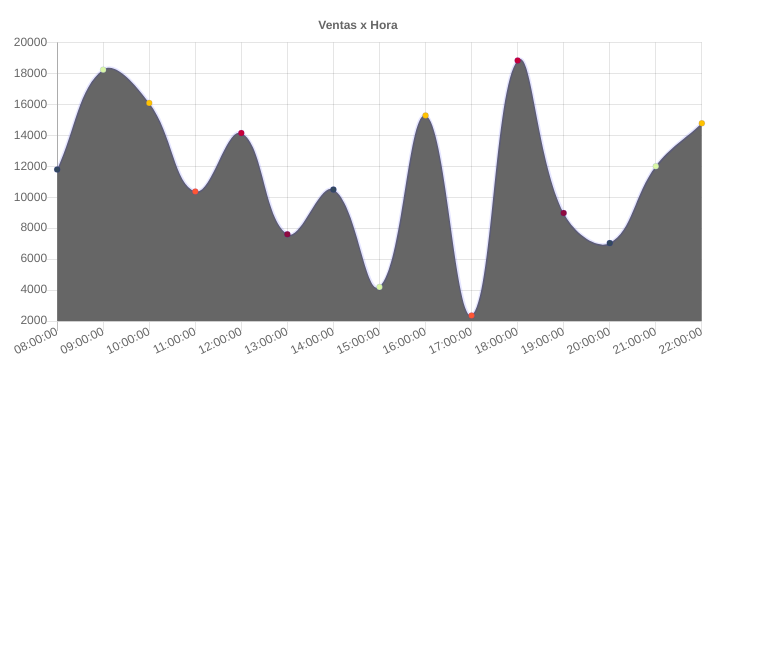
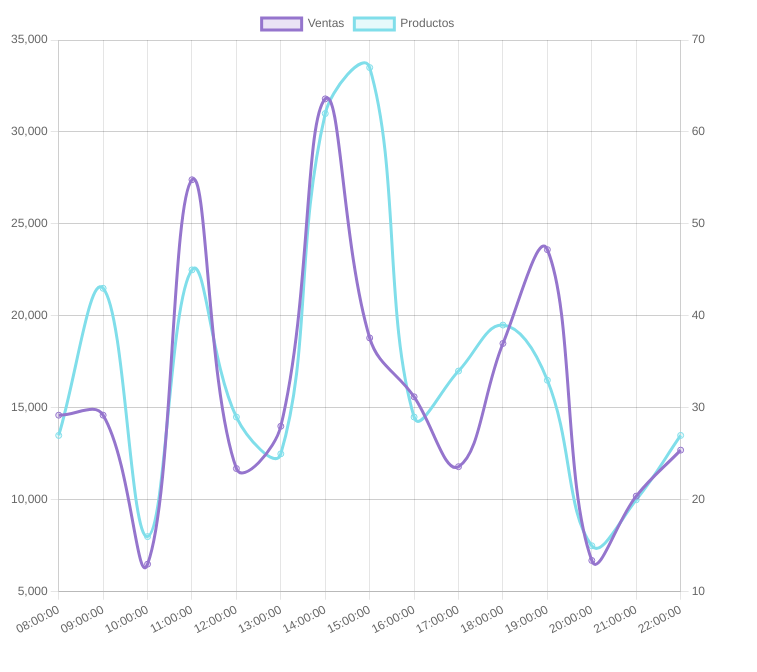
Before and after one commit to Wlly1618/charts, a plain HTML site: page index.html in a window 1280 px wide. Shown: the whole page, without its empty margins (0-757 px from the left). Drawn offline with nearby package versions, Linux system fonts and the light colour scheme.

Commit message:
chart running fine

```diff
--- a/chart.js
+++ b/chart.js
@@ -2,42 +2,42 @@ import { get_data, get_column, get_keys } from './data.js';
 
 const call_charts = async () => {
   const dataset = await get_data('./dataset_ventas.csv');
-
+  console.log(dataset)
   render_main_chart(dataset);
 }
 
-const groupByTime = (data, times) => {
-  const groupedData = times.reduce((acc, time) => {
+const group_by_time = (data, times) => {
+  const grouped = times.reduce((acc, time) => {
     acc[time] = [];
     return acc;
   }, {});
 
   data.forEach(item => {
-    const saleTime = item.time.split(':')[0] + ':00:00';
-    if (groupedData[saleTime]) {
-      groupedData[saleTime].push(item);
+    const sale_time = item.time.split(':')[0] + ':00:00';
+    if (grouped[sale_time]) {
+      grouped[sale_time].push(item);
     }
   });
 
-  return groupedData;
+  return grouped;
 };
 
 const colors = [
-  "rgb(52, 73, 94)",
-  "rgb(218, 247, 166)",
-  "rgb(255, 195, 0)",
-  "rgb(255, 87, 51)",
-  "rgb(199, 0, 57)",
-  "rgb(144, 12, 63)",
-  "rgb(52, 73, 94)",
-  "rgb(218, 247, 166)",
-  "rgb(255, 195, 0)",
-  "rgb(255, 87, 51)",
-  "rgb(199, 0, 57)",
-  "rgb(144, 12, 63)",
-  "rgb(52, 73, 94)",
-  "rgb(218, 247, 166)",
-  "rgb(255, 195, 0)",
+  'rgb(128, 222, 234)',
+  'rgb(179, 229, 252)',
+  'rgb(129, 212, 250)',
+  'rgb(121, 134, 203)',
+  'rgb(149, 117, 205)',
+  'rgb(240, 98, 146)',
+]
+
+const bg_colors = [
+  'rgba(128, 222, 234, .2)',
+  'rgba(179, 229, 252, .2)',
+  'rgba(129, 212, 250, .2)',
+  'rgba(121, 134, 203, .2)',
+  'rgba(149, 117, 205, .2)',
+  'rgba(240, 98, 146, .2)',
 ]
 
 const render_main_chart = (dataset) => {
@@ -47,42 +47,64 @@ const render_main_chart = (dataset) => {
     '20:00:00', '21:00:00', '22:00:00',
   ];
 
-  const groupedSales = groupByTime(dataset, times);
+  const groupedSales = group_by_time(dataset, times);
 
-  const total = () => {
+  const get_totals = (data, arg) => {
     const array = [];
     times.forEach(time => {
       let temp = 0;
-      groupedSales[time].forEach(element => {
-        temp += parseFloat(element.price);
+      data[time].forEach(element => {
+        if (arg == 0) temp += parseFloat(element.amount);
+        if (arg == 1) temp += parseFloat(element.price);
       });
-      array.push(temp);
+      array.push(parseInt(temp));
     })
 
     return array;
   }
 
+  const prods = get_totals(groupedSales, 0);
+  const prices = get_totals(groupedSales, 1);
+
   const data = {
     labels: times,
     datasets: [
       {
-        data: total(),
-        backgroundColor: colors,
-        borderColor: "rgba(0,0,255,0.1)",
+        label: 'Ventas',
+        data: prices,
+        backgroundColor: bg_colors[4],
+        borderColor: colors[4],
+        tension: .4,
+        yAxisID: 'y',
+      },
+      {
+        label: 'Productos',
+        data: prods,
+        backgroundColor: bg_colors[0],
+        borderColor: colors[0],
+        tension: .4,
+        yAxisID: 'y1',
       },
     ]
   }
 
   const options = {
     responsive: true,
-    legend: {
-      display: false
-    },
-    title: {
-      display: true,
-      text: 'Ventas x Hora'
+    scales: {
+      y: {
+
+        display: true,
+        position: 'left',
+      },
+      y1: {
+        display: true,
+        position: 'right',
+        ticks: {
+          beginAtZero: true,
+        },
+      },
     }
-  }
+  };
 
   new Chart('main_chart', { type: 'line', data, options }, )
 }
--- a/dataset_ventas.csv
+++ b/dataset_ventas.csv
@@ -1,101 +1,101 @@
 product,amount,price,time,total
-Agua Vittalissima 6L,5,1447.22,06:01:00,"7236.1"
-Fernet Branca 750ml,6,1851.31,07:55:00,"11107.86"
-Merengadas,9,945.98,13:42:00,"8513.82"
-Soda Torraso 2L,4,1159.03,21:32:00,"4636.12"
-Traviata x3,1,624.13,20:53:00,"624.13"
-Chocolinas,6,641.21,20:02:00,"3847.26"
-Fernet Branca 750ml,10,1973.76,16:36:00,"19737.6"
-Raid mata moscas,4,347.3,15:32:00,"1389.2"
-Dulce de leche 400gr,10,3497.74,21:30:00,"34977.399999999994"
-Merengadas,8,848.49,14:01:00,"6787.92"
-Cepita 1L Manzana,3,3929.1,21:32:00,"11787.3"
-Cepita 1L Manzana,8,2727.47,08:51:00,"21819.76"
-Cepita 1L Durazno,7,722.18,18:13:00,"5055.259999999999"
-Agua Vittalissima 6L,2,1613.12,17:32:00,"3226.24"
-Cepita 500ml,6,1644.95,10:36:00,"9869.7"
-Raid mata moscas,1,165.64,21:15:00,"165.64"
-Soda Torraso 2L,2,2087.87,12:31:00,"4175.74"
-Cepita 500ml,7,86.77,22:45:00,"607.39"
-Cepita 500ml,10,663.2,16:35:00,"6632.0"
-Cafe Cabrales Molido 250gr,5,1432.08,19:52:00,"7160.4"
-Alcohol en gel,6,323.79,08:26:00,"1942.7400000000002"
-Chocolinas,5,1755.47,09:59:00,"8777.35"
-Merengadas,3,564.88,22:22:00,"1694.6399999999999"
-Merengadas,4,2558.86,12:10:00,"10235.44"
-Cepita 1L Durazno,2,1685.45,18:50:00,"3370.9"
-Agua Vittalissima 6L,7,1744.83,15:50:00,"12213.81"
-Raid mata cucarachas,1,1106.93,09:42:00,"1106.93"
-Fernet Branca 750ml,7,2726.93,07:22:00,"19088.51"
-Agua Vittalissima 6L,1,3669.25,12:41:00,"3669.25"
-Agua Vittalissima 6L,7,3127.63,20:05:00,"21893.41"
-Cepita 1L Durazno,4,1807.15,06:01:00,"7228.6"
-Merengadas,9,1666.6,10:01:00,"14999.4"
-Pepsi 2L,6,2260.73,16:02:00,"13564.380000000001"
-Traviata x3,4,264.41,22:22:00,"1057.64"
-Agua Vittalissima 6L,3,253.42,22:03:00,"760.26"
-Cepita 1L Durazno,3,3799.49,08:37:00,"11398.47"
-Raid mata moscas,9,949.16,07:28:00,"8542.44"
-Cepita 1L Manzana,3,2105.74,15:53:00,"6317.219999999999"
-Chocolinas,8,2731.81,22:16:00,"21854.48"
-Cepita 1L Manzana,7,2574.34,22:39:00,"18020.38"
-Merengadas,3,290.32,21:03:00,"870.96"
-Cafe Cabrales Molido 500gr,6,716.48,17:12:00,"4298.88"
-Raid mata cucarachas,7,2212.94,10:44:00,"15490.58"
-Fernet Branca 750ml,6,3259.27,22:26:00,"19555.62"
-Alcohol en gel,3,1025.47,07:28:00,"3076.41"
-Cepita 500ml,6,698.72,21:39:00,"4192.32"
-Cepita 1L Durazno,3,2137.4,12:41:00,"6412.200000000001"
-Dulce de leche 400gr,10,3207.53,16:11:00,"32075.300000000003"
-Raid mata moscas,5,807.37,11:23:00,"4036.85"
-Alcohol en gel,7,2365.21,16:15:00,"16556.47"
-Cafe Cabrales Molido 500gr,9,3918.44,18:28:00,"35265.96"
-Traviata x3,5,3708.78,09:06:00,"18543.9"
-Cepita 1L Naranja,7,3096.27,14:46:00,"21673.89"
-Chocolinas,6,1827.96,11:50:00,"10967.76"
-Pepsi 2L,4,452.27,21:39:00,"1809.08"
-Coca Cola 3L,2,2405.93,14:47:00,"4811.86"
-Cafe Cabrales Molido 500gr,2,1965.72,14:19:00,"3931.44"
-Chocolinas,4,1797.95,22:04:00,"7191.8"
-Dulce de leche 400gr,6,99.61,08:43:00,"597.66"
-Dulce de leche 400gr,5,2643.15,20:39:00,"13215.75"
-Merengadas,5,3754.14,07:49:00,"18770.7"
-Agua Vittalissima 6L,10,2182.09,11:09:00,"21820.9"
-Cepita 1L Manzana,10,3942.86,09:09:00,"39428.6"
-Coca Cola 3L,8,1539.9,14:35:00,"12319.2"
-Merengadas,3,3690.23,12:04:00,"11070.69"
-Cepita 1L Naranja,7,637.05,14:46:00,"4459.349999999999"
-Dulce de leche 400gr,3,1082.83,13:14:00,"3248.49"
-Dulce de leche 400gr,10,2307.39,13:05:00,"23073.899999999998"
-Fernet Branca 750ml,7,3562.22,10:24:00,"24935.539999999997"
-Soda Torraso 2L,10,907.06,11:45:00,"9070.599999999999"
-Coca Cola 3L,1,1577.21,22:28:00,"1577.21"
-Chocolinas,9,727.76,11:40:00,"6549.84"
-Raid mata moscas,2,325.12,13:17:00,"650.24"
-Dulce de leche 400gr,7,2530.96,18:53:00,"17716.72"
-Merengadas,4,379.34,19:19:00,"1517.36"
-Fernet Branca 750ml,10,2553.25,09:12:00,"25532.5"
-Chocolinas,3,1660.41,22:45:00,"4981.2300000000005"
-Merengadas,4,2978.63,07:53:00,"11914.52"
-Cepita 1L Manzana,2,3412.56,10:42:00,"6825.12"
-Cafe Cabrales Molido 500gr,9,1371.47,18:38:00,"12343.23"
-Cafe Cabrales Molido 500gr,7,28.2,17:35:00,"197.4"
-Chocolinas,8,135.45,11:06:00,"1083.6"
-Agua Vittalissima 6L,6,3733.5,06:14:00,"22401.0"
-Cepita 1L Durazno,6,3317.61,09:33:00,"19905.66"
-Cafe Cabrales Molido 250gr,9,2246.71,19:39:00,"20220.39"
-Raid mata moscas,2,2951.45,13:27:00,"5902.9"
-Fernet Branca 750ml,9,1805.49,21:51:00,"16249.41"
-Cafe Cabrales Molido 500gr,5,3612.08,19:58:00,"18060.4"
-Chocolinas,3,3775.71,11:24:00,"11327.130000000001"
-Traviata x3,5,2403.71,16:08:00,"12018.55"
-Chocolinas,6,1853.76,09:07:00,"11122.56"
-Raid mata cucarachas,5,3585.63,10:58:00,"17928.15"
-Raid mata moscas,9,941.69,08:43:00,"8475.210000000001"
-Cepita 1L Durazno,2,779.08,18:28:00,"1558.16"
-Cafe Cabrales Molido 500gr,1,3109.11,18:06:00,"3109.11"
-Cepita 500ml,7,3897.12,08:52:00,"27279.84"
-Pepsi 2L,1,2408.23,16:01:00,"2408.23"
-Cafe Cabrales Molido 500gr,10,1302.85,19:31:00,"13028.5"
-Merengadas,4,3692.05,18:52:00,"14768.2"
-Chocolinas,9,1026.93,18:15:00,"9242.37"
+Pepsi 2L,3,1600,17:45:00,"4800"
+Pepsi 2L,10,1600,07:03:00,"16000"
+Cafe Cabrales Molido 250gr,1,3300,19:36:00,"3300"
+Coca Cola 3L,3,2600,19:03:00,"7800"
+Cepita 500ml,4,900,11:06:00,"3600"
+Pepsi 2L,9,1600,11:36:00,"14400"
+Alcohol en gel 200ml,8,2500,18:36:00,"20000"
+Coca Cola 3L,5,2600,13:05:00,"13000"
+Coca Cola 3L,4,2600,14:39:00,"10400"
+Coca Cola 3L,9,2600,15:54:00,"23400"
+Cepita 500ml,6,900,20:22:00,"5400"
+Alcohol en gel 200ml,2,2500,14:29:00,"5000"
+Coca Cola 3L,2,2600,18:24:00,"5200"
+Cepita 500ml,2,900,12:10:00,"1800"
+Cepita 500ml,2,900,19:10:00,"1800"
+Raid mata moscas,5,2800,12:06:00,"14000"
+Cepita 500ml,7,900,21:11:00,"6300"
+Cepita 1L,3,1400,21:59:00,"4200"
+Cepita 500ml,4,900,14:34:00,"3600"
+Alcohol en gel 200ml,9,2500,09:04:00,"22500"
+Coca Cola 3L,10,2600,07:05:00,"26000"
+Raid mata moscas,4,2800,21:24:00,"11200"
+Pepsi 2L,2,1600,18:30:00,"3200"
+Raid mata cucarachas,4,3200,18:57:00,"12800"
+Cafe Cabrales Molido 500gr,4,6500,11:14:00,"26000"
+Raid mata cucarachas,9,3200,14:25:00,"28800"
+Cepita 500ml,8,900,15:18:00,"7200"
+Cepita 1L,1,1400,08:41:00,"1400"
+Alcohol en gel 200ml,1,2500,07:58:00,"2500"
+Cepita 500ml,2,900,21:18:00,"1800"
+Raid mata moscas,7,2800,17:02:00,"19600"
+Pepsi 2L,10,1600,17:33:00,"16000"
+Cafe Cabrales Molido 500gr,9,6500,06:01:00,"58500"
+Cepita 500ml,1,900,08:30:00,"900"
+Cafe Cabrales Molido 500gr,4,6500,16:16:00,"26000"
+Raid mata cucarachas,4,3200,22:40:00,"12800"
+Coca Cola 3L,10,2600,12:02:00,"26000"
+Cafe Cabrales Molido 250gr,3,3300,14:52:00,"9900"
+Coca Cola 3L,10,2600,14:09:00,"26000"
+Alcohol en gel 200ml,1,2500,16:03:00,"2500"
+Cafe Cabrales Molido 250gr,2,3300,21:27:00,"6600"
+Raid mata moscas,8,2800,18:01:00,"22400"
+Alcohol en gel 200ml,6,2500,10:00:00,"15000"
+Cafe Cabrales Molido 250gr,1,3300,20:57:00,"3300"
+Raid mata cucarachas,2,3200,19:21:00,"6400"
+Alcohol en gel 200ml,4,2500,19:52:00,"10000"
+Alcohol en gel 200ml,5,2500,22:37:00,"12500"
+Alcohol en gel 200ml,10,2500,15:52:00,"25000"
+Cafe Cabrales Molido 250gr,4,3300,17:59:00,"13200"
+Cafe Cabrales Molido 250gr,6,3300,14:39:00,"19800"
+Alcohol en gel 200ml,10,2500,13:31:00,"25000"
+Alcohol en gel 200ml,8,2500,15:13:00,"20000"
+Alcohol en gel 200ml,8,2500,20:59:00,"20000"
+Raid mata cucarachas,1,3200,13:01:00,"3200"
+Raid mata cucarachas,8,3200,13:04:00,"25600"
+Cepita 1L,6,1400,15:36:00,"8400"
+Pepitos,3,800,14:37:00,"2400"
+Raid mata moscas,7,2800,22:12:00,"19600"
+Pepsi 2L,5,1600,09:23:00,"8000"
+Cepita 500ml,1,900,14:33:00,"900"
+Cepita 1L,3,1400,11:06:00,"4200"
+Raid mata cucarachas,3,3200,08:12:00,"9600"
+Coca Cola 3L,5,2600,06:03:00,"13000"
+Cafe Cabrales Molido 500gr,4,6500,11:44:00,"26000"
+Alcohol en gel 200ml,1,2500,13:26:00,"2500"
+Raid mata cucarachas,3,3200,10:53:00,"9600"
+Cepita 500ml,2,900,21:52:00,"1800"
+Cepita 1L,8,1400,15:26:00,"11200"
+Alcohol en gel 200ml,10,2500,17:17:00,"25000"
+Pepitos,4,800,06:55:00,"3200"
+Raid mata moscas,6,2800,15:53:00,"16800"
+Cafe Cabrales Molido 500gr,4,6500,11:59:00,"26000"
+Cafe Cabrales Molido 250gr,2,3300,08:23:00,"6600"
+Cafe Cabrales Molido 250gr,10,3300,09:47:00,"33000"
+Coca Cola 3L,6,2600,12:18:00,"15600"
+Raid mata moscas,6,2800,12:37:00,"16800"
+Coca Cola 3L,4,2600,14:40:00,"10400"
+Pepitos,10,800,11:08:00,"8000"
+Cepita 1L,9,1400,15:10:00,"12600"
+Alcohol en gel 200ml,4,2500,09:59:00,"10000"
+Pepsi 2L,10,1600,16:22:00,"16000"
+Raid mata cucarachas,7,3200,11:41:00,"22400"
+Alcohol en gel 200ml,6,2500,18:17:00,"15000"
+Raid mata cucarachas,10,3200,08:18:00,"32000"
+Cafe Cabrales Molido 500gr,7,6500,14:51:00,"45500"
+Cafe Cabrales Molido 250gr,9,3300,18:26:00,"29700"
+Coca Cola 3L,10,2600,08:51:00,"26000"
+Pepitos,7,800,10:43:00,"5600"
+Pepitos,9,800,09:32:00,"7200"
+Alcohol en gel 200ml,1,2500,09:32:00,"2500"
+Cafe Cabrales Molido 250gr,5,3300,22:10:00,"16500"
+Cepita 1L,9,1400,19:32:00,"12600"
+Alcohol en gel 200ml,10,2500,16:23:00,"25000"
+Cafe Cabrales Molido 500gr,4,6500,19:33:00,"26000"
+Cafe Cabrales Molido 250gr,3,3300,15:05:00,"9900"
+Alcohol en gel 200ml,4,2500,16:26:00,"10000"
+Raid mata cucarachas,8,3200,19:41:00,"25600"
+Cepita 1L,5,1400,09:49:00,"7000"
+Coca Cola 3L,9,2600,14:12:00,"23400"
+Cepita 500ml,6,900,22:26:00,"5400"
--- a/index.html
+++ b/index.html
@@ -8,7 +8,7 @@
 <body>
     <canvas id="main_chart" style="width:100%;max-width:700px"></canvas>
 
-    <script src="https://cdnjs.cloudflare.com/ajax/libs/Chart.js/2.9.4/Chart.js"> </script>
+    <script src="https://cdn.jsdelivr.net/npm/chart.js"></script>
     <script type="module" src="chart.js"></script>
 </body>
 </html>
```
